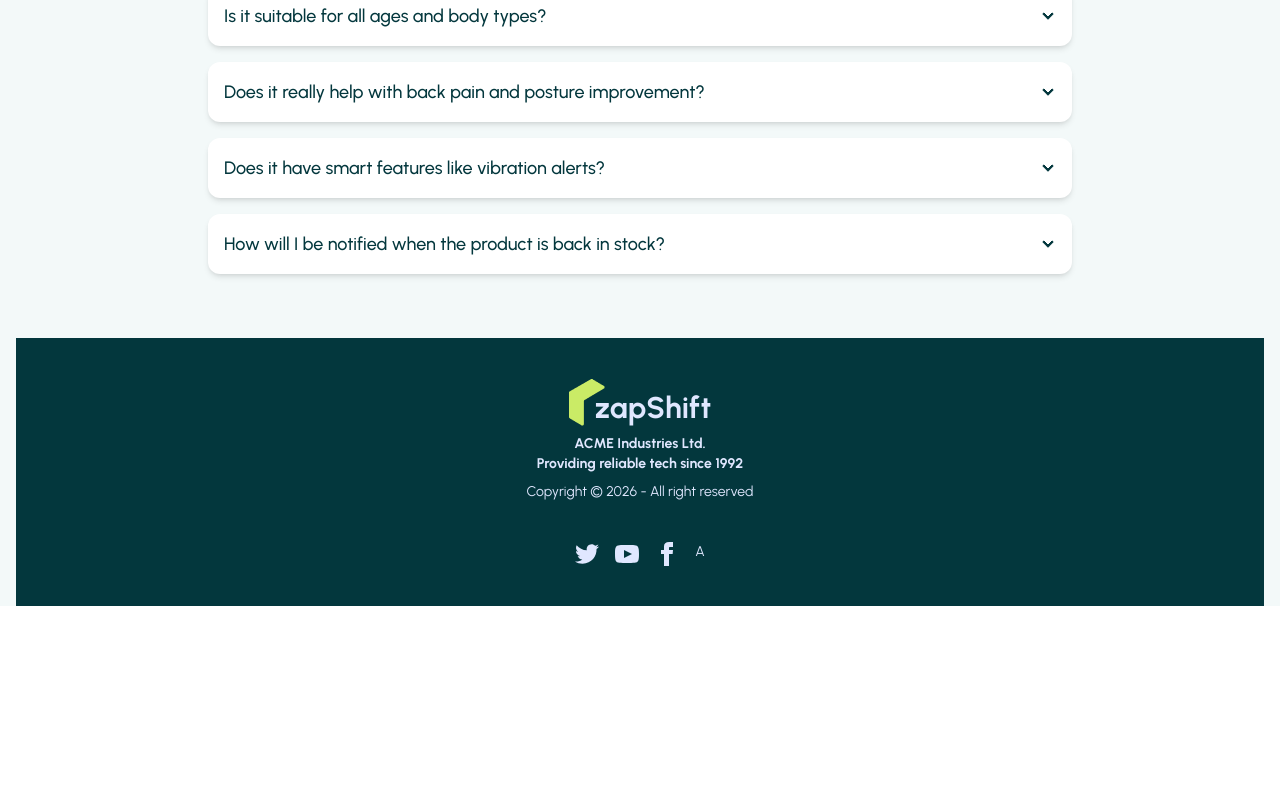
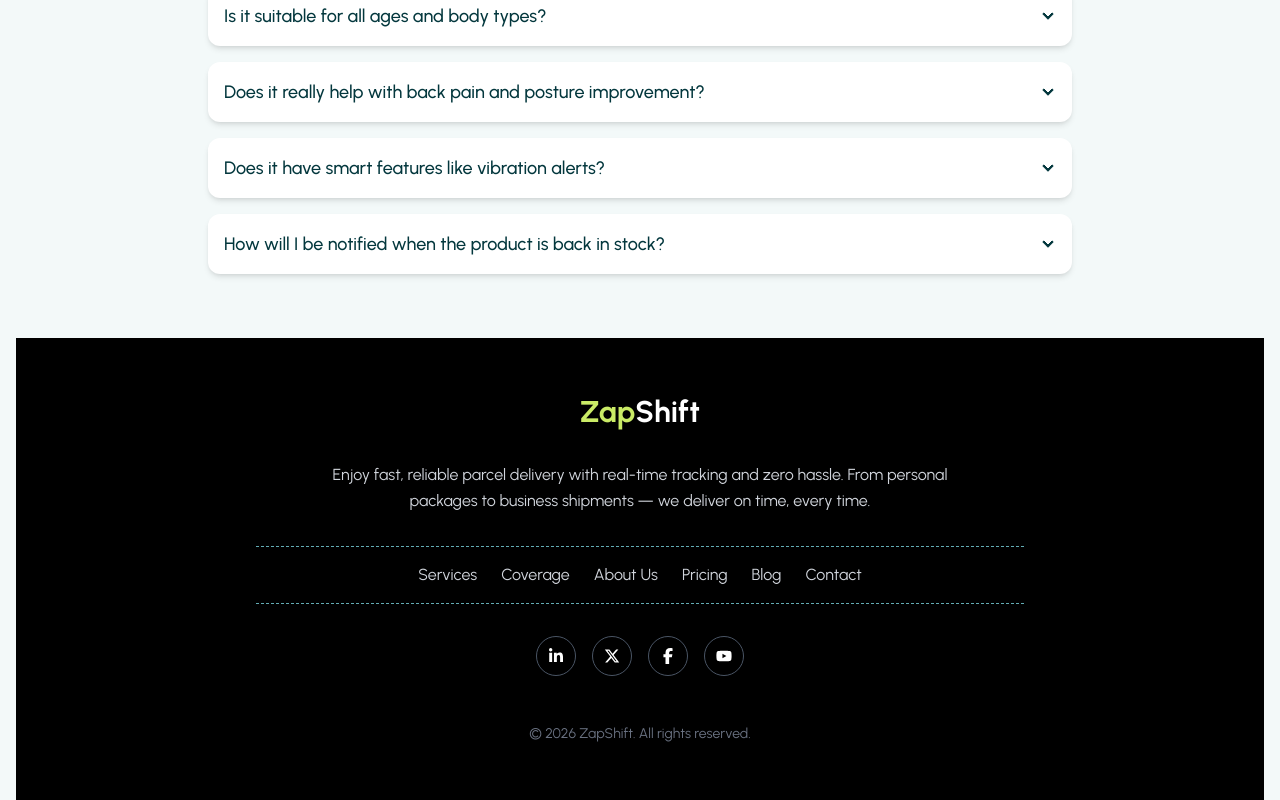
Before and after one commit to MD-ELIUS/zap-shift-client, a React (Vite) app: page / in a window 1280 px wide. Shown: the part 3968-4768 px from the top of the page. Before the commit the page ends 4574 px from the top, so only its background shows below. Built offline with nearby package versions, Linux system fonts and the light colour scheme; no server answers.

Commit message:
Updated footer Section

```diff
--- a/src/pages/Shared/Footer/Footer.jsx
+++ b/src/pages/Shared/Footer/Footer.jsx
@@ -1,55 +1,75 @@
-import React from 'react';
-import Logo from '../../../components/Logo/Logo';
+import React from "react";
+import { Link } from "react-router";
+import { FaLinkedinIn, FaXTwitter, FaFacebookF, FaYoutube } from "react-icons/fa6";
 
 const Footer = () => {
   return (
-        <footer className="footer footer-horizontal footer-center bg-secondary text-primary-content p-10">
-            <aside>
-               <Logo></Logo>
-                <p className="font-bold">
-                    ACME Industries Ltd.
-                    <br />
-                    Providing reliable tech since 1992
+    <footer className="bg-black py-14">
+      <div className="max-w-6xl mx-auto px-4 text-center flex flex-col items-center gap-8">
+
+        {/* Logo / Brand */}
+        <div>
+          <h2 className="text-2xl sm:text-3xl font-bold">
+            <span className="text-primary">Zap</span>
+            <span className="text-white">Shift</span>
+          </h2>
+        </div>
+
+        {/* Description */}
+        <p className="text-gray-300 max-w-2xl text-sm sm:text-base leading-relaxed">
+          Enjoy fast, reliable parcel delivery with real-time tracking and zero hassle.
+          From personal packages to business shipments — we deliver on time, every time.
         </p>
-                <p>Copyright © {new Date().getFullYear()} - All right reserved</p>
-            </aside>
-            <nav>
-                <div className="grid grid-flow-col gap-4">
-                    <a>
-                        <svg
-                            xmlns="http://www.w3.org/2000/svg"
-                            width="24"
-                            height="24"
-                            viewBox="0 0 24 24"
-                            className="fill-current">
-                            <path
-                                d="M24 4.557c-.883.392-1.832.656-2.828.775 1.017-.609 1.798-1.574 2.165-2.724-.951.564-2.005.974-3.127 1.195-.897-.957-2.178-1.555-3.594-1.555-3.179 0-5.515 2.966-4.797 6.045-4.091-.205-7.719-2.165-10.148-5.144-1.29 2.213-.669 5.108 1.523 6.574-.806-.026-1.566-.247-2.229-.616-.054 2.281 1.581 4.415 3.949 4.89-.693.188-1.452.232-2.224.084.626 1.956 2.444 3.379 4.6 3.419-2.07 1.623-4.678 2.348-7.29 2.04 2.179 1.397 4.768 2.212 7.548 2.212 9.142 0 14.307-7.721 13.995-14.646.962-.695 1.797-1.562 2.457-2.549z"></path>
-                        </svg>
+
+        {/* Nav Links */}
+        <div className="w-full max-w-3xl">
+          <div className="border-t border-dashed mb-4" style={{ borderColor: "#62ABB3" }}></div>
+
+          <ul className="flex flex-col sm:flex-row justify-center gap-x-6 gap-y-3 text-sm sm:text-base text-gray-300">
+            <li><Link className="hover:text-primary" to="/">Services</Link></li>
+            <li><Link className="hover:text-primary" to="/coverage">Coverage</Link></li>
+            <li><Link className="hover:text-primary" to="/about">About Us</Link></li>
+            <li><Link className="hover:text-primary" to="/pricing">Pricing</Link></li>
+            <li><Link className="hover:text-primary" to="/blog">Blog</Link></li>
+            <li><Link className="hover:text-primary" to="/contact">Contact</Link></li>
+          </ul>
+
+          <div className="border-b border-dashed mt-4" style={{ borderColor: "#62ABB3" }}></div>
+        </div>
+
+        {/* Social Icons */}
+        <div className="flex gap-4">
+          <a
+            href="#"
+            className="w-10 h-10 flex items-center justify-center rounded-full border border-gray-600 hover:bg-secondary hover:text-primary text-white transition"
+          >
+            <FaLinkedinIn />
           </a>
-                    <a>
-                        <svg
-                            xmlns="http://www.w3.org/2000/svg"
-                            width="24"
-                            height="24"
-                            viewBox="0 0 24 24"
-                            className="fill-current">
-                            <path
-                                d="M19.615 3.184c-3.604-.246-11.631-.245-15.23 0-3.897.266-4.356 2.62-4.385 8.816.029 6.185.484 8.549 4.385 8.816 3.6.245 11.626.246 15.23 0 3.897-.266 4.356-2.62 4.385-8.816-.029-6.185-.484-8.549-4.385-8.816zm-10.615 12.816v-8l8 3.993-8 4.007z"></path>
-                        </svg>
+          <a
+            href="#"
+            className="w-10 h-10 flex items-center justify-center rounded-full border border-gray-600 hover:bg-secondary hover:text-primary text-white transition"
+          >
+            <FaXTwitter />
           </a>
-                    <a>
-                        <svg
-                            xmlns="http://www.w3.org/2000/svg"
-                            width="24"
-                            height="24"
-                            viewBox="0 0 24 24"
-                            className="fill-current">
-                            <path
-                                d="M9 8h-3v4h3v12h5v-12h3.642l.358-4h-4v-1.667c0-.955.192-1.333 1.115-1.333h2.885v-5h-3.808c-3.596 0-5.192 1.583-5.192 4.615v3.385z"></path>
-                        </svg>
-                    </a>A
+          <a
+            href="#"
+            className="w-10 h-10 flex items-center justify-center rounded-full border border-gray-600 hover:bg-secondary hover:text-primary text-white transition"
+          >
+            <FaFacebookF />
+          </a>
+          <a
+            href="#"
+            className="w-10 h-10 flex items-center justify-center rounded-full border border-gray-600 hover:bg-secondary hover:text-primary text-white transition"
+          >
+            <FaYoutube />
+          </a>
         </div>
-            </nav>
+
+        {/* Copyright */}
+        <p className="text-xs sm:text-sm text-gray-500 mt-4">
+          © {new Date().getFullYear()} ZapShift. All rights reserved.
+        </p>
+      </div>
     </footer>
   );
 };
```
Lines whose indentation alone changed are shown as unchanged.
